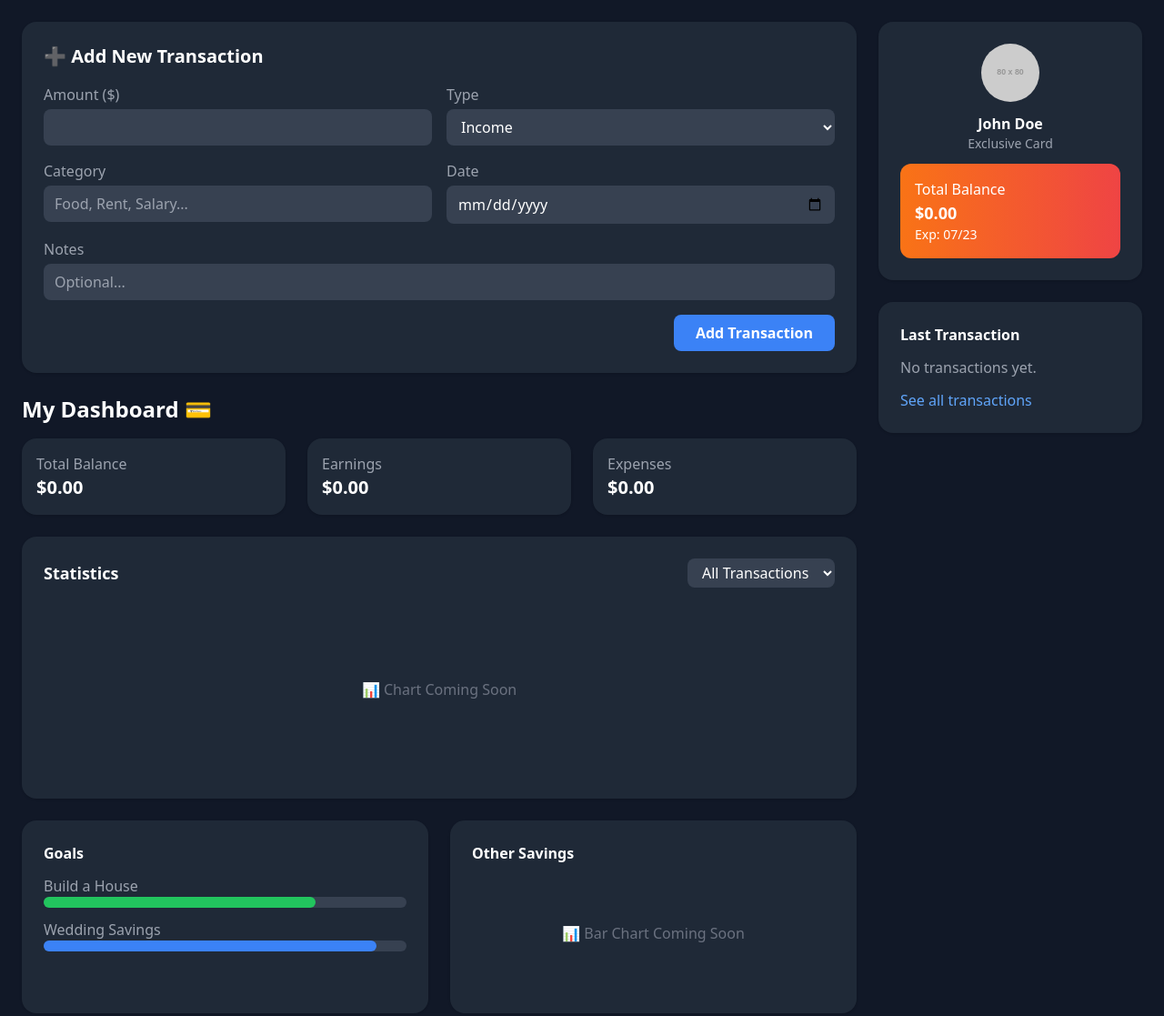
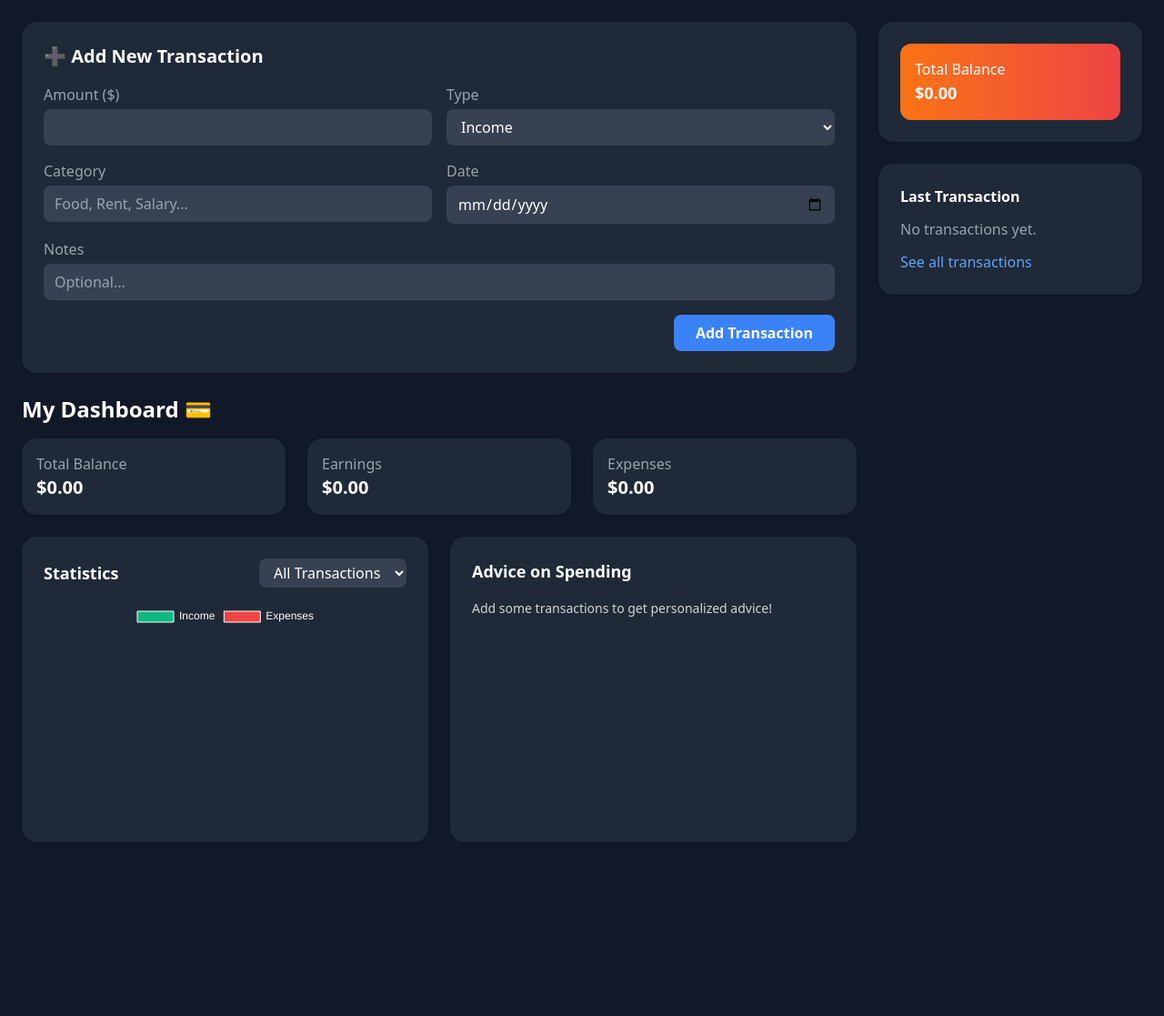
Before and after one commit to Samruddhi1304/Ai-personal-finance-tracker, a website: page index.html in a window 1280 px wide. Shown: the whole page at 91% size. After the commit the page ends 950 px from the top, so only its background shows below. Drawn offline with nearby package versions, Linux system fonts and the light colour scheme; files that its build step writes are made by us from their sources; placeholder pictures from the web are drawn by us.

Commit message:
Add AI Advice section next to Statistics in two-column layout

```diff
--- a/index.html
+++ b/index.html
@@ -4,7 +4,7 @@
   <meta charset="UTF-8">
   <meta name="viewport" content="width=device-width, initial-scale=1.0">
   <title>AI Finance Dashboard</title>
-  <script src="https://cdn.tailwindcss.com"></script>
+  <link rel="stylesheet" href="./dist/output.css">
 </head>
 <body class="bg-gray-900 text-white font-sans">
 
@@ -76,53 +76,35 @@
           </div>
         </div>
       </div>
-      <!-- Statistic / Chart Section -->
-      <div class="bg-gray-800 rounded-2xl p-6 shadow">
-        <div class="flex justify-between items-center mb-4">
-          <h2 class="text-lg font-semibold">Statistics</h2>
-          <select class="bg-gray-700 text-white px-3 py-1 rounded-lg">
-            <option>All Transactions</option>
-            <option>Income</option>
-            <option>Expenses</option>
-          </select>
+     <div class="grid grid-cols-2 gap-6">
+        <!-- Statistics Section -->
+        <div class="bg-gray-800 rounded-2xl p-6 shadow">
+          <div class="flex justify-between items-center mb-4">
+            <h2 class="text-lg font-semibold">Statistics</h2>
+            <select id="filterSelect" class="bg-gray-700 text-white px-3 py-1 rounded-lg">
+              <option value="all">All Transactions</option>
+              <option value="income">Income</option>
+              <option value="expenses">Expenses</option>
+            </select>
+          </div>
+          <canvas id="statsChart" class="w-60 h-48 mx-auto"></canvas>
         </div>
-        <div class="h-48 flex items-center justify-center text-gray-500">
-          📊 Chart Coming Soon
-        </div>
-      </div>
 
-      <!-- Goals & Savings -->
-      <div class="grid grid-cols-2 gap-6">
+        <!-- Advice Section -->
         <div class="bg-gray-800 rounded-2xl p-6 shadow">
-          <h2 class="font-semibold mb-3">Goals</h2>
-          <p class="text-gray-400">Build a House</p>
-          <div class="w-full bg-gray-700 h-3 rounded-full mb-3">
-            <div class="bg-green-500 h-3 rounded-full w-3/4"></div>
-          </div>
-          <p class="text-gray-400">Wedding Savings</p>
-          <div class="w-full bg-gray-700 h-3 rounded-full">
-            <div class="bg-blue-500 h-3 rounded-full w-11/12"></div>
-          </div>
-        </div>
-        <div class="bg-gray-800 rounded-2xl p-6 shadow">
-          <h2 class="font-semibold mb-3">Other Savings</h2>
-          <div class="h-32 flex items-center justify-center text-gray-500">
-            📊 Bar Chart Coming Soon
-          </div>
+          <h2 class="text-lg font-semibold mb-4">Advice on Spending</h2>
+          <p id="aiAdvice" class="text-gray-300 text-sm leading-relaxed">Loading advice...</p>
         </div>
       </div>
     </div>
 
+
     <!-- Right Sidebar -->
     <div class="col-span-3 space-y-6">
       <div class="bg-gray-800 rounded-2xl p-6 shadow text-center">
-        <img class="w-16 h-16 rounded-full mx-auto mb-3" src="https://via.placeholder.com/80" alt="Profile">
-        <h2 class="font-semibold">John Doe</h2>
-        <p class="text-gray-400 text-sm mb-3">Exclusive Card</p>
         <div class="bg-gradient-to-r from-orange-500 to-red-500 rounded-xl p-4 text-left">
           <p>Total Balance</p>
           <h2 id="profileBalance" class="text-lg font-bold">$0.00</h2>
-          <p class="text-sm">Exp: 07/23</p>
         </div>
       </div>
 
@@ -140,7 +122,7 @@
       </div>
     </div>
   </div>
-
+<script src="https://cdn.jsdelivr.net/npm/chart.js/dist/chart.umd.js"></script>
 <script type="module" src="./js/main.js"></script>
 
 </body>
--- /dev/null
+++ b/js/ai.js
@@ -0,0 +1,18 @@
+export function generateAdvice(transactions) {
+  if (!transactions || transactions.length === 0) {
+    return "Add some transactions to get personalized advice!";
+  }
+
+  const expenses = transactions.filter(t => t.type === "expense");
+  const income = transactions.filter(t => t.type === "income");
+  const totalExpense = expenses.reduce((sum, t) => sum + t.amount, 0);
+  const totalIncome = income.reduce((sum, t) => sum + t.amount, 0);
+
+  if (totalExpense > totalIncome * 0.8) {
+    return "⚠️ Your expenses are more than 80% of your income. Try to cut down on non-essential spending!";
+  } else if (totalExpense < totalIncome * 0.5) {
+    return "🎉 Great job! You're saving more than half your income. Consider investing your savings.";
+  } else {
+    return "💡 Keep tracking your expenses. Small savings add up over time!";
+  }
+}
--- a/js/main.js
+++ b/js/main.js
@@ -1,4 +1,34 @@
 import { addTransaction } from "./transactions.js";
+import { generateAdvice } from "./ai.js";
+
+window.addEventListener("DOMContentLoaded", () => {
+  const ctx = document.getElementById("statsChart").getContext("2d");
+
+  let statsChart = new Chart(ctx, {
+    type: "pie",
+    data: {
+      labels: ["Income", "Expenses"],
+      datasets: [
+        {
+          data: [0, 0],
+          backgroundColor: ["#10B981", "#EF4444"],
+          borderWidth: 1,
+        },
+      ],
+    },
+    options: {
+      responsive: true,
+      plugins: {
+        legend: {
+          labels: { color: "white" },
+        },
+      },
+    },
+  });
+
+  document.getElementById("filterSelect").addEventListener("change", (e) => {
+    updateStatsChart(e.target.value);
+  });
 
   document.getElementById("transactionForm").addEventListener("submit", (e) => {
     e.preventDefault();
@@ -8,11 +38,48 @@ document.getElementById("transactionForm").addEventListener("submit", (e) => {
       type: document.getElementById("type").value,
       category: document.getElementById("category").value,
       date: document.getElementById("date").value,
-    notes: document.getElementById("notes").value
+      notes: document.getElementById("notes").value,
     };
 
     addTransaction(transaction);
-
-  // Reset form
+    updateStatsChart();
+    updateAIAdvice();
     e.target.reset();
   });
+
+  function updateStatsChart(filter = "all") {
+    const transactions = JSON.parse(localStorage.getItem("transactions")) || [];
+
+    const income = transactions
+      .filter((t) => t.type === "income")
+      .reduce((sum, t) => sum + t.amount, 0);
+
+    const expenses = transactions
+      .filter((t) => t.type === "expense")
+      .reduce((sum, t) => sum + t.amount, 0);
+
+    if (filter === "all") {
+      statsChart.data.labels = ["Income", "Expenses"];
+      statsChart.data.datasets[0].data = [income, expenses];
+      statsChart.data.datasets[0].backgroundColor = ["#10B981", "#EF4444"];
+    } else if (filter === "income") {
+      statsChart.data.labels = ["Income"];
+      statsChart.data.datasets[0].data = [income];
+      statsChart.data.datasets[0].backgroundColor = ["#10B981"];
+    } else if (filter === "expenses") {
+      statsChart.data.labels = ["Expenses"];
+      statsChart.data.datasets[0].data = [expenses];
+      statsChart.data.datasets[0].backgroundColor = ["#EF4444"];
+    }
+
+    statsChart.update();
+  }
+
+  updateStatsChart();
+  updateAIAdvice();
+});
+
+function updateAIAdvice() {
+  const transactions = JSON.parse(localStorage.getItem("transactions")) || [];
+  document.getElementById("aiAdvice").textContent = generateAdvice(transactions);
+}
--- a/js/transactions.js
+++ b/js/transactions.js
@@ -1,11 +1,9 @@
-let transactions = []; // all transactions
+let transactions = [];
 
-// Save to localStorage
 function saveTransactions() {
   localStorage.setItem("transactions", JSON.stringify(transactions));
 }
 
-// Load from localStorage
 function loadTransactions() {
   const stored = JSON.parse(localStorage.getItem("transactions")) || [];
   transactions = stored;
@@ -16,7 +14,6 @@ function loadTransactions() {
   }
 }
 
-// Add new transaction
 export function addTransaction(transaction) {
    if (transaction.type === "expense") {
     let income = 0, expense = 0;
@@ -28,22 +25,20 @@ export function addTransaction(transaction) {
 
     if (transaction.amount > currentBalance) {
       alert("Expense cannot be greater than your current balance!");
-      return; // stop here, don't add
+      return;
     }
   }
   transactions.push(transaction);
-  saveTransactions(); // save each time
+  saveTransactions();
   updateLastTransaction(transaction);
   updateSummary();
   renderTransactionList();
 }
 
-// Get all transactions
 export function getTransactions() {
   return transactions;
 }
 
-// Update last transaction
 function updateLastTransaction(transaction) {
   const lastTransactionEl = document.getElementById("lastTransaction");
   if (!lastTransactionEl) return;
@@ -55,7 +50,6 @@ function updateLastTransaction(transaction) {
   `;
 }
 
-// Recalculate balance
 function updateSummary() {
   let income = 0,
     expense = 0;
@@ -65,7 +59,6 @@ function updateSummary() {
   });
   const balance = income - expense;
 
-  // Dashboard values
   const incomeEl = document.getElementById("totalIncome");
   const expenseEl = document.getElementById("totalExpense");
   const balanceEl = document.getElementById("totalBalance");
@@ -74,14 +67,12 @@ function updateSummary() {
   if (expenseEl) expenseEl.textContent = `$${expense.toFixed(2)}`;
   if (balanceEl) balanceEl.textContent = `$${balance.toFixed(2)}`;
 
-  // Profile card balance
   const profileBalanceEl = document.getElementById("profileBalance");
   if (profileBalanceEl) {
     profileBalanceEl.textContent = `$${balance.toFixed(2)}`;
   }
 }
 
-// Render all transactions list
 function renderTransactionList() {
   const listEl = document.getElementById("transactionList");
   if (!listEl) return;
@@ -92,22 +83,22 @@ function renderTransactionList() {
     return;
   }
 
-  transactions.forEach((t, index) => {
+  [...transactions].reverse().forEach((t, index) => {
     const li = document.createElement("li");
     li.className = "flex justify-between items-center py-2 border-b border-gray-700";
     li.innerHTML = `
       <div>
-        <span>${t.date} - ${t.category} (${t.type})</span>
+        <span>${t.date} - ${t.category}</span>
+        <br>
         <span class="${t.type === "income" ? "text-green-400" : "text-red-400"} ml-2">
           $${t.amount}
         </span>
       </div>
-      <button class="text-red-400 hover:text-red-600" data-index="${index}">Delete</button>
+      <button class="text-red-400 hover:text-red-600" data-index="${transactions.length - 1 - index}">Delete</button>
     `;
     listEl.appendChild(li);
   });
 
-  // Attach delete event listeners
   listEl.querySelectorAll("button").forEach(btn => {
     btn.addEventListener("click", (e) => {
       const index = e.target.getAttribute("data-index");
@@ -116,8 +107,6 @@ function renderTransactionList() {
   });
 }
 
-
-// --- Toggle transactions list ---
 function setupSeeAllButton() {
   const btn = document.getElementById("seeAllBtn");
   const section = document.getElementById("allTransactions");
@@ -139,7 +128,6 @@ function deleteTransaction(index) {
   updateSummary();
   renderTransactionList();
 
-  // Update last transaction
   if (transactions.length > 0) {
     updateLastTransaction(transactions[transactions.length - 1]);
   } else {
@@ -149,7 +137,7 @@ function deleteTransaction(index) {
     }
   }
 }
-// Load data immediately when page loads
+
 window.addEventListener("DOMContentLoaded", () => {
   loadTransactions();
   setupSeeAllButton();
--- a/tailwind.config.js
+++ b/tailwind.config.js
@@ -1,6 +1,8 @@
-/** @type {import('tailwindcss').Config} */
 module.exports = {
-  content: ["*"],
+  content: [
+    "./index.html",
+    "./js/**/*.js"
+  ],
   theme: {
     extend: {},
   },
```
Also changed, not shown: README.md, js/summary.js (added). Lines whose indentation alone changed are shown as unchanged.
